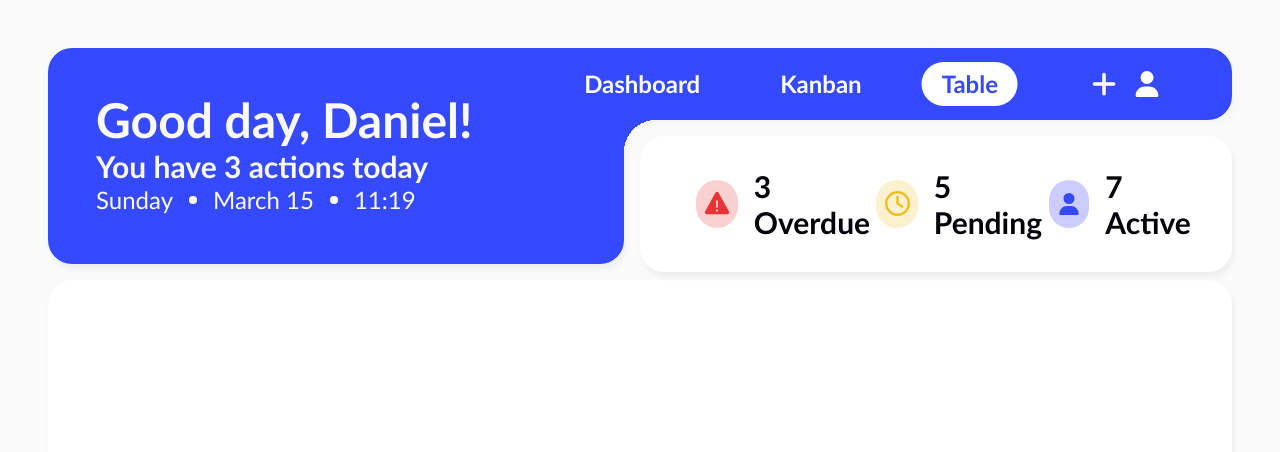
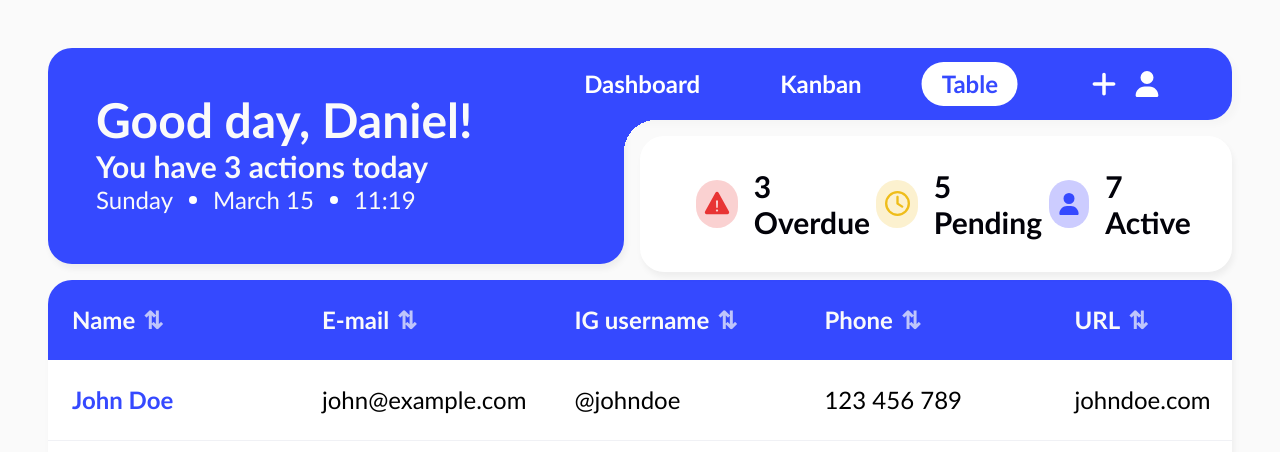
Before and after one commit to daniel-kadlec/Sway, a Next.js app: page /table in a window 1280 px wide. Shown: the top 452 px of the page. Built offline with nearby package versions, Linux system fonts and the light colour scheme.

Commit message:
Feat: Implement Table component with dynamic columns and styling

```diff
--- a/app/globals.css
+++ b/app/globals.css
@@ -62,6 +62,9 @@
 .circle{
     @apply w-2 h-2 rounded-full bg-white;
 }
+.table-cell{
+    @apply py-6 px-6 min-w-[250px] truncate;
+}
 .date-element{
     @apply text-shadow-white text-2xl;
 }
--- a/app/table/page.tsx
+++ b/app/table/page.tsx
@@ -1,6 +1,56 @@
-export default function Kanban(){
-    return(
-        <div className="flex bg-white rounded-3xl shadow-primary h-full w-full">
+export default function Table() {
+    const columns = [
+        "Name",
+        "E-mail",
+        "IG username",
+        "Phone",
+        "URL",
+        "Primary contact",
+        "Primary follow up",
+        "Secondary contact",
+        "Secondary follow up",
+        "Stage",
+        "Verdict",
+    ];
+
+    return (
+        <div className="bg-white rounded-3xl shadow-primary overflow-x-auto h-full">
+            <table className="w-full text-left border-collapse text-2xl">
+                {/* Header */}
+                <thead className="bg-primary text-offwhite">
+                <tr>
+                    {columns.map((col) => (
+                        <th key={col} className="table-cell font-bold whitespace-nowrap">
+                            <div className="flex items-center gap-2 cursor-pointer">
+                                {col}
+                                <span className="opacity-70">⇅</span>
+                            </div>
+                        </th>
+                    ))}
+                </tr>
+                </thead>
+
+                {/* body */}
+                <tbody>
+                    <tr className="border-b border-b-lightgray transition">
+                        <td className="font-bold text-primary table-cell">John Doe</td>
+                        <td className="table-cell">john@example.com</td>
+                        <td className="table-cell">@johndoe</td>
+                        <td className="table-cell">123 456 789</td>
+                        <td className="table-cell">johndoe.com</td>
+
+                        <td className="table-cell">2026-03-25</td>
+                        <td className="table-cell">Sent proposal</td>
+
+
+                        <td className="table-cell">Sent proposal</td>
+                        <td className="table-cell">2026-03-28</td>
+
+                        <td className="table-cell">Negotiation</td>
+                        <td className="table-cell">Pending</td>
+                    </tr>
+                </tbody>
+            </table>
         </div>
-    )
+    );
 }
```
